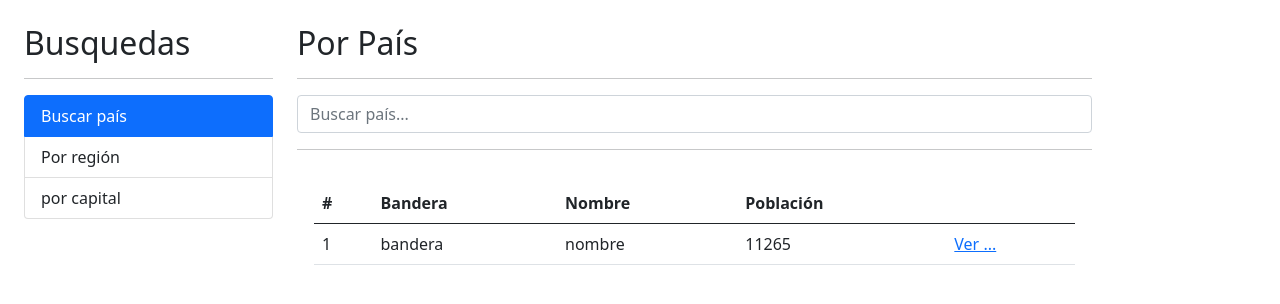
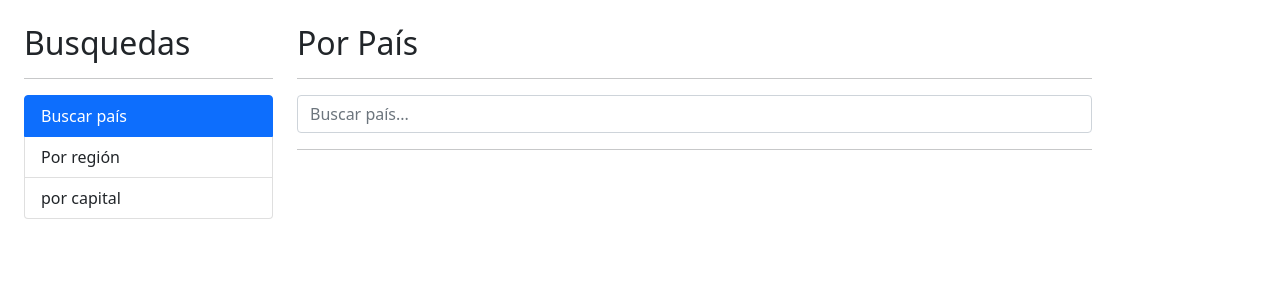
Before and after one commit to royerreyesleon/paisesapp, an Angular app: page / in a window 1280 px wide. Shown: the top 304 px of the page. Built offline with nearby package versions, Linux system fonts and the light colour scheme.

Commit message:
get country http service

```diff
--- a/src/app/pais/pages/por-pais/por-pais.component.html
+++ b/src/app/pais/pages/por-pais/por-pais.component.html
@@ -14,7 +14,7 @@
     No se encontró nada con el termino "{{termino}}"
 </div>
 
-<div *ngIf="!hayError" class="alert alert-row">
+<div *ngIf="paises.length > 0" class="alert alert-row">
     <div class="col-12">
         <table class="table table-hover">
             <thead>
@@ -27,13 +27,15 @@
                 </tr>
             </thead>
             <tbody>
-                <tr>
-                    <td>1</td>
-                    <td>bandera</td>
-                    <td>nombre</td>
-                    <td>11265</td>
+                <tr *ngFor="let pais of paises; let i = index;">
+                    <td>{{i + 1}}</td>
                     <td>
-                        <a href="">Ver ...</a>
+                        <img class="small-flag" [src]="pais.flags.svg" alt="">
+                    </td>
+                    <td>{{pais.name.common}}</td>
+                    <td>{{pais.population | number}}</td>
+                    <td>
+                        <a [routerLink]="['/pais', pais.ccn3]">Ver ...</a>
                     </td>
                 </tr>
             </tbody>
--- a/src/app/pais/pages/por-pais/por-pais.component.ts
+++ b/src/app/pais/pages/por-pais/por-pais.component.ts
@@ -1,5 +1,6 @@
 import { Component, OnInit } from '@angular/core';
 import { PaisService } from '../../services/pais.service';
+import { Country } from '../../interfaces/pais.interface';
 
 @Component({
     selector: 'app-por-pais',
@@ -10,6 +11,7 @@ export class PorPaisComponent implements OnInit {
 
     termino: string = '';
     hayError: boolean = false;
+    paises: Country[] = [];
 
     constructor(private paisService: PaisService) { }
 
@@ -21,11 +23,13 @@ export class PorPaisComponent implements OnInit {
         console.log(this.termino);
 
         this.paisService.buscarPais(this.termino)
-        .subscribe((resp) => {
-            console.log('resp', resp);
+        .subscribe((paises) => {
+            console.log('paises', paises);
+            this.paises = paises;
         }, (err) => {
             console.log('err', err);
             this.hayError = true;
+            this.paises = [];
         });
 
     }
--- a/src/app/pais/pais.module.ts
+++ b/src/app/pais/pais.module.ts
@@ -6,6 +6,7 @@ import { PorCapitalComponent } from './pages/por-capital/por-capital.component';
 import { PorPaisComponent } from './pages/por-pais/por-pais.component';
 import { PorRegionComponent } from './pages/por-region/por-region.component';
 import { VerPaisComponent } from './pages/ver-pais/ver-pais.component';
+import { RouterModule } from '@angular/router';
 
 @NgModule({
   declarations: [
@@ -20,6 +21,6 @@ import { VerPaisComponent } from './pages/ver-pais/ver-pais.component';
     PorRegionComponent,
     VerPaisComponent,
   ],
-  imports: [CommonModule, FormsModule],
+  imports: [CommonModule, FormsModule, RouterModule],
 })
 export class PaisModule {}
--- a/src/app/pais/services/pais.service.ts
+++ b/src/app/pais/services/pais.service.ts
@@ -1,6 +1,7 @@
 import { Injectable } from '@angular/core';
 import { HttpClient } from '@angular/common/http';
 import { catchError, Observable, of } from 'rxjs';
+import { Country } from '../interfaces/pais.interface';
 
 @Injectable({
   providedIn: 'root'
@@ -13,9 +14,9 @@ export class PaisService {
 
     }
 
-    buscarPais(termino: string): Observable<any>{
+    buscarPais(termino: string): Observable<Country[]>{
         const url = `${this.apiUrl}/name/${termino}`;
-        return this.http.get(url)
+        return this.http.get<Country[]>(url)
             // .pipe(
             //     catchError(err => of([])),
             // );
--- a/src/app/shared/shared.module.ts
+++ b/src/app/shared/shared.module.ts
@@ -1,11 +1,12 @@
 import { NgModule } from '@angular/core';
 import { CommonModule } from '@angular/common';
 import { SidebarComponent } from './sidebar/sidebar.component';
-import { AppRoutingModule } from '../app-routing.module';
+// import { AppRoutingModule } from '../app-routing.module';
+import { RouterModule } from '@angular/router';
 
 @NgModule({
     declarations: [SidebarComponent],
     exports: [SidebarComponent],
-    imports: [CommonModule, AppRoutingModule],
+    imports: [CommonModule, RouterModule],
 })
 export class SharedModule { }
--- a/src/styles.css
+++ b/src/styles.css
@@ -1 +1,4 @@
 /* You can add global styles to this file, and also import other style files */
+.small-flag {
+    width: 50px;
+}
```
Also changed, not shown: src/app/pais/interfaces/pais.interface.ts (added, +112 -0 lines).
